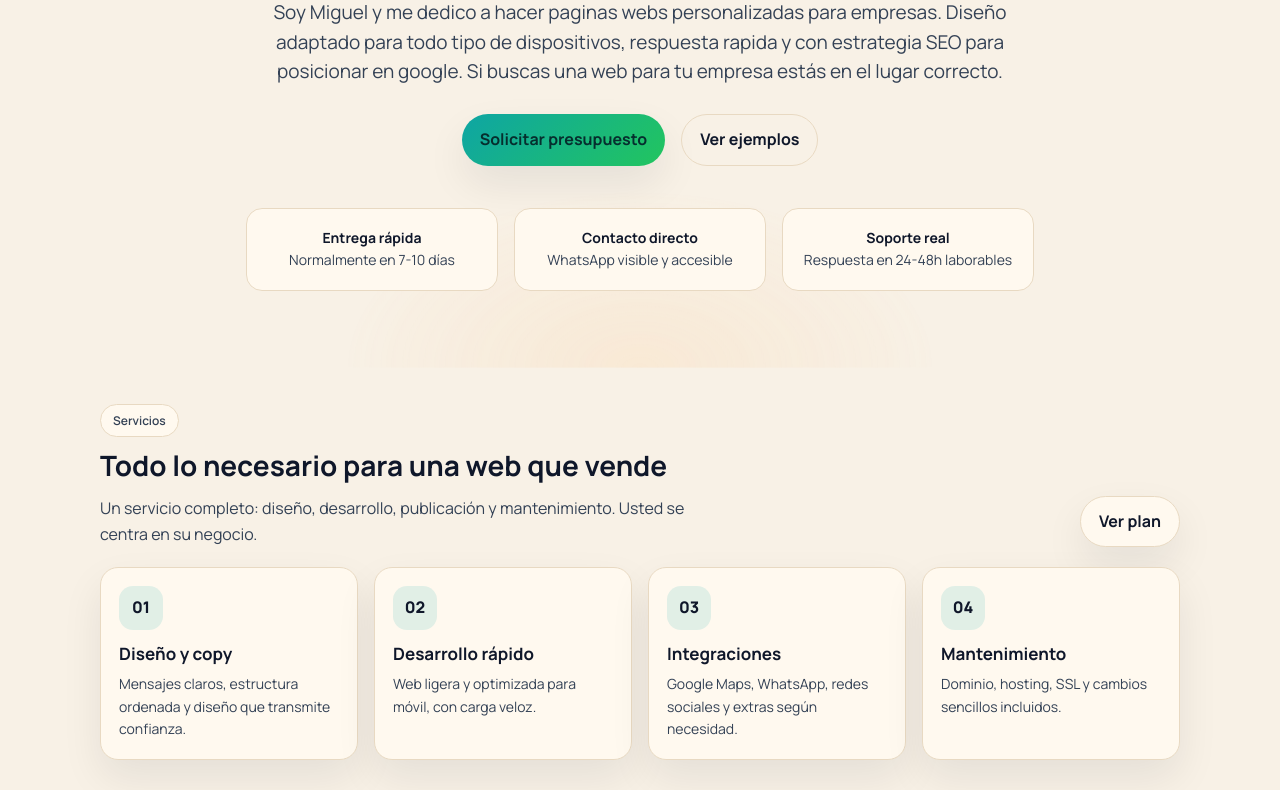
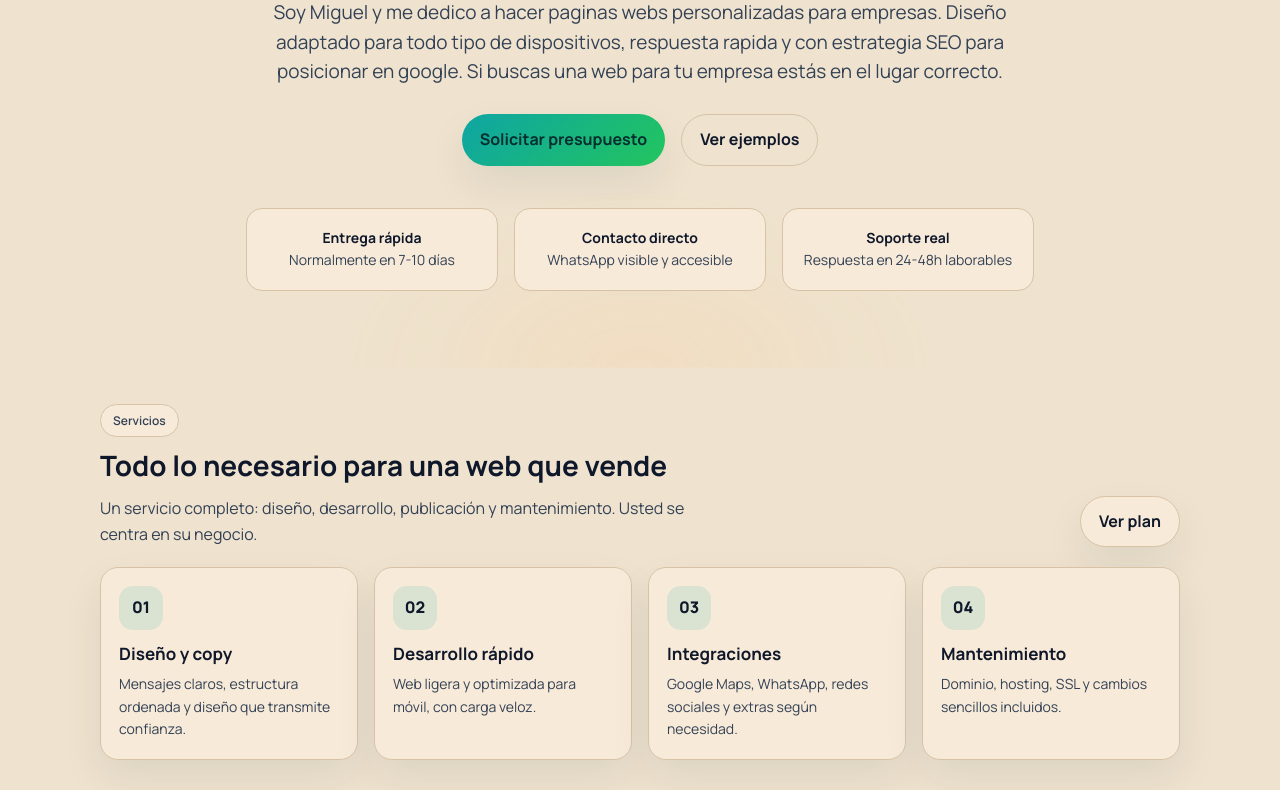
Before and after one commit to iM1GU1/im1gu1.github.io, a plain HTML site: page index.html in a window 1280 px wide. Shown: the part 427-1217 px from the top of the page. Drawn offline with Linux system fonts and the light colour scheme.

Commit message:
Ajusta modo claro a tono cálido más oscuro

```diff
--- a/index.html
+++ b/index.html
@@ -5,7 +5,7 @@
   <meta name="viewport" content="width=device-width,initial-scale=1" />
   <title>Webs modernas para negocios | iM1GU1</title>
   <meta name="description" content="Diseño y desarrollo webs modernas para negocios locales. Trato directo, entrega rápida y mantenimiento incluido." />
-  <meta name="theme-color" content="#f8f1e6" />
+  <meta name="theme-color" content="#efe3cf" />
   <link rel="icon" href="assets/favicon.svg" type="image/svg+xml" />
 
   <link rel="preconnect" href="https://fonts.googleapis.com" />
@@ -14,12 +14,12 @@
 
   <style>
     :root{
-      --bg: #f8f1e6;
-      --surface: #fff9ef;
-      --surface-2: #f8eddc;
+      --bg: #efe3cf;
+      --surface: #f7ead8;
+      --surface-2: #eddcc5;
       --text: #0f172a;
       --muted: #334155;
-      --line: #e8d9c2;
+      --line: #d7c2a6;
       --primary: #0ea5a4;
       --primary-2: #22c55e;
       --accent: #f59e0b;
@@ -32,7 +32,7 @@
         radial-gradient(900px 600px at 90% 0%, rgba(245,158,11,.15), transparent 55%),
         radial-gradient(700px 520px at 50% 120%, rgba(14,165,164,.08), transparent 60%),
         var(--bg);
-      --header-bg: rgba(248,241,230,.9);
+      --header-bg: rgba(239,227,207,.92);
     }
 
     :root[data-theme="dark"]{
@@ -755,7 +755,7 @@
 
     root.setAttribute("data-theme", initialTheme);
     if (themeMeta) {
-      themeMeta.setAttribute("content", initialTheme === "dark" ? "#0b0f17" : "#f8f1e6");
+      themeMeta.setAttribute("content", initialTheme === "dark" ? "#0b0f17" : "#efe3cf");
     }
 
     if (themeToggle) {
@@ -765,7 +765,7 @@
         root.setAttribute("data-theme", next);
         localStorage.setItem("theme", next);
         if (themeMeta) {
-          themeMeta.setAttribute("content", next === "dark" ? "#0b0f17" : "#f8f1e6");
+          themeMeta.setAttribute("content", next === "dark" ? "#0b0f17" : "#efe3cf");
         }
       });
     }
```
